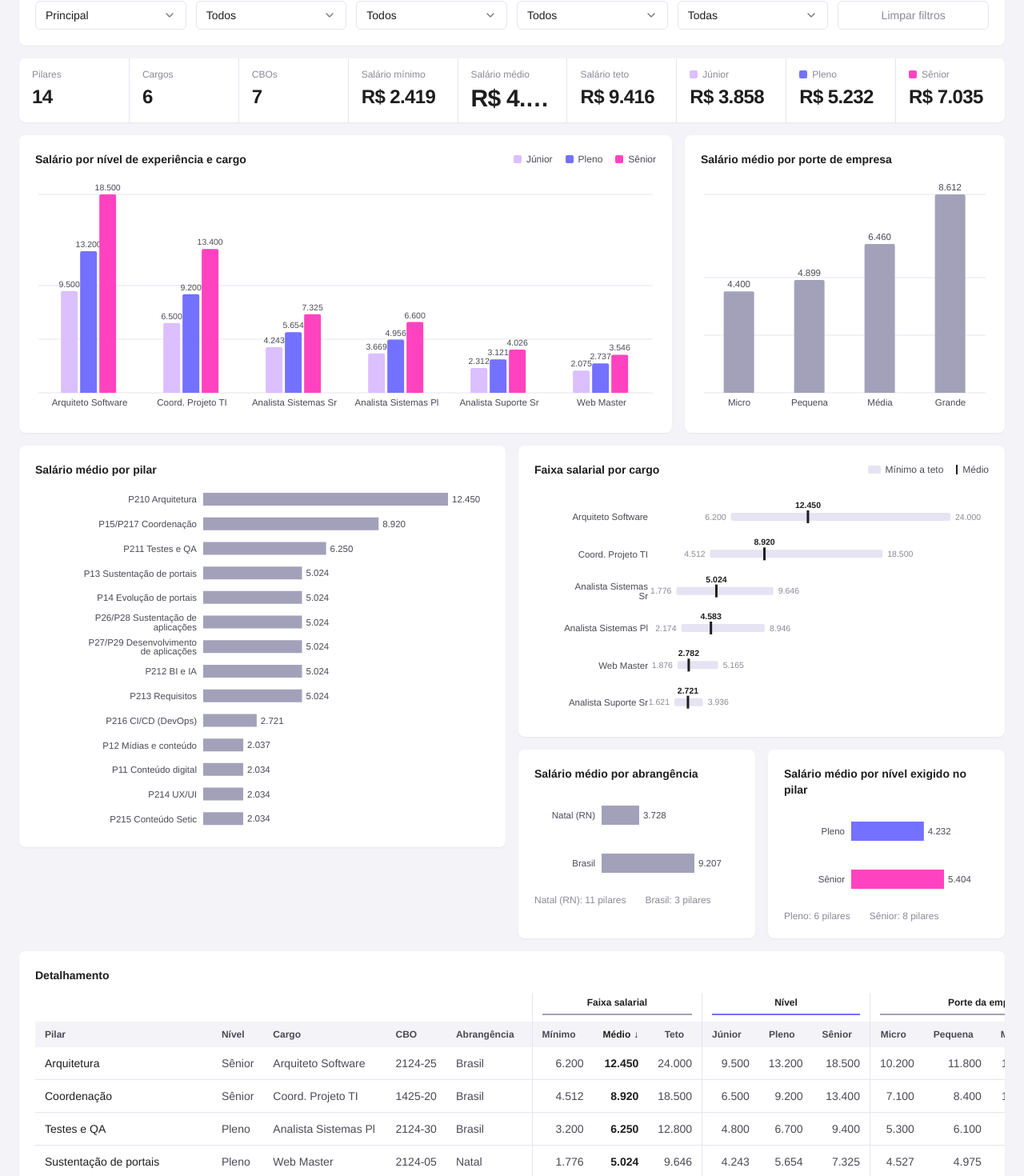
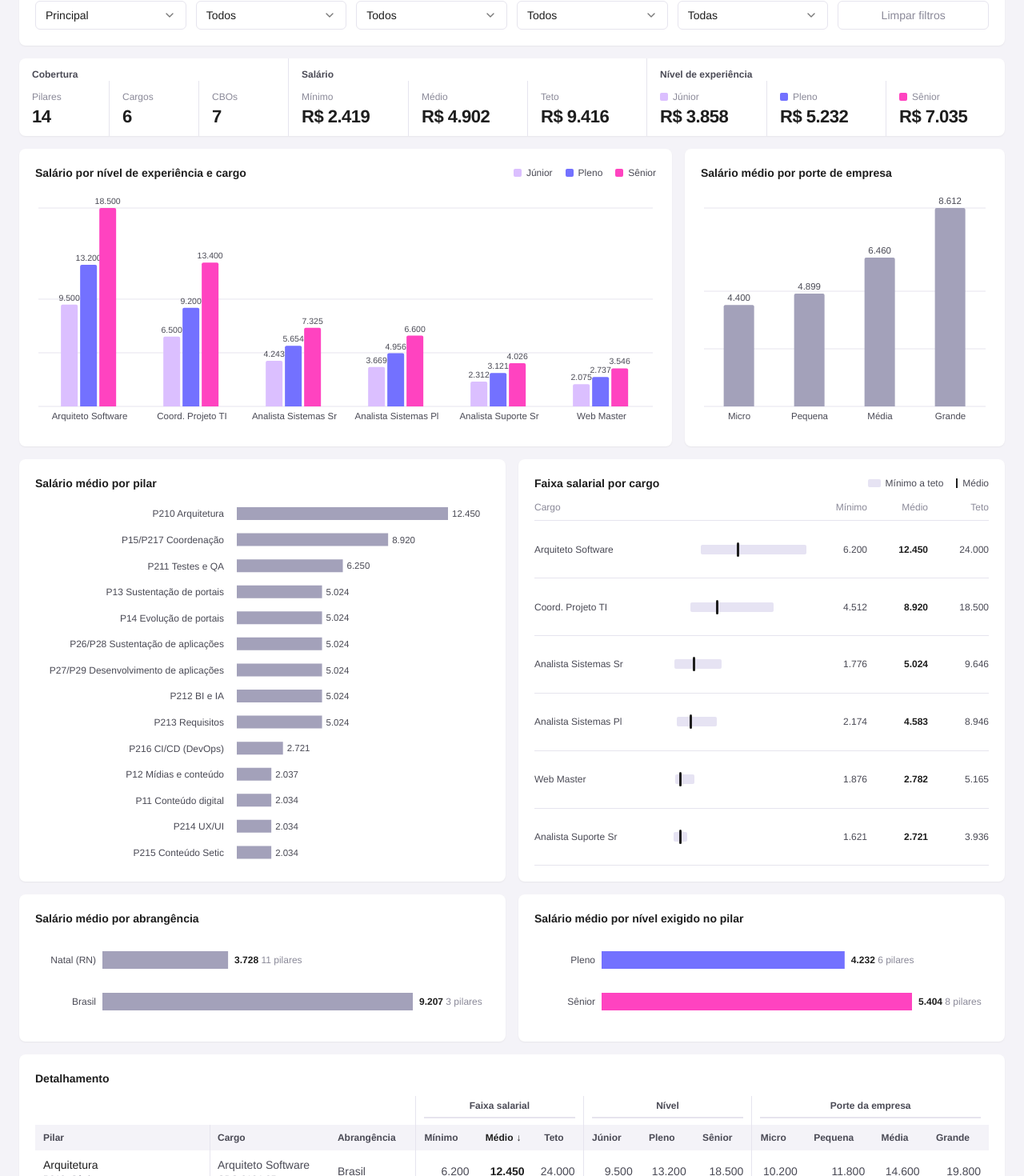
Before and after one commit to conexaocxcomercial-web/pesquisa-salarial, a React (Vite) app: page / in a window 1280 px wide. Shown: the part 127-1597 px from the top of the page at 80% size. Built offline with nearby package versions, Linux system fonts and the light colour scheme.

Commit message:
Update App.jsx

```diff
--- a/src/App.jsx
+++ b/src/App.jsx
@@ -110,12 +110,12 @@ const tab = { fontVariantNumeric: "tabular-nums" };
 
 function Painel({ titulo, children, className = "", acao }) {
   return (
-    <div className={`rounded-lg p-4 lg:p-5 ${className}`} style={{ background: v("panel"), boxShadow: v("sombra") }}>
-      <div className="flex items-center justify-between gap-3 mb-3">
+    <div className={`h-full flex flex-col rounded-lg p-4 lg:p-5 ${className}`} style={{ background: v("panel"), boxShadow: v("sombra") }}>
+      <div className="flex flex-wrap items-center justify-between gap-x-3 gap-y-2 mb-3">
         <h3 className="text-sm font-semibold" style={{ color: v("ink") }}>{titulo}</h3>
         {acao}
       </div>
-      {children}
+      <div className="flex-1 min-h-0">{children}</div>
     </div>
   );
 }
@@ -169,15 +169,32 @@ function Filtro({ rotulo, valor, onChange, opcoes, todos = "Todos" }) {
   );
 }
 
-function Indicador({ rotulo, valor, cor, grande }) {
+function Indicador({ rotulo, valor, cor }) {
   return (
-    <div className="flex flex-col justify-center min-w-0 px-4 py-3">
-      <span className="flex items-center gap-1.5 text-xs truncate" style={{ color: v("ink-3") }}>
+    <div className="flex flex-col justify-center min-w-0 px-3 xl:px-4 py-3">
+      <span className="flex items-center gap-1.5 text-xs whitespace-nowrap" style={{ color: v("ink-3") }}>
         {cor && <span className="h-2.5 w-2.5 rounded-sm shrink-0" style={{ background: v(cor) }} />}
         {rotulo}
       </span>
-      <span className={`mt-1 font-semibold tracking-tight truncate ${grande ? "text-2xl lg:text-3xl" : "text-xl lg:text-2xl"}`}
-        style={{ color: v("ink"), ...tab }}>{valor}</span>
+      <span className="mt-1 font-semibold tracking-tight whitespace-nowrap"
+        style={{ color: v("ink"), fontSize: "clamp(1.125rem, 1.1vw + 0.5rem, 1.625rem)", lineHeight: 1.15, ...tab }}>
+        {valor}
+      </span>
+    </div>
+  );
+}
+
+function GrupoIndicadores({ titulo, itens, primeiro }) {
+  return (
+    <div className="min-w-0" style={{ borderLeft: primeiro ? "none" : undefined }}>
+      <p className="px-3 xl:px-4 pt-3 text-xs font-semibold" style={{ color: v("ink-2") }}>{titulo}</p>
+      <div className="grid grid-cols-3">
+        {itens.map(([rot, val, cor], i) => (
+          <div key={rot} style={{ borderLeft: i > 0 ? `1px solid ${v("rule")}` : "none" }}>
+            <Indicador rotulo={rot} valor={val} cor={cor} />
+          </div>
+        ))}
+      </div>
     </div>
   );
 }
@@ -192,6 +209,18 @@ function Vazio() {
 const eixo = (C) => ({ tickLine: false, axisLine: false, tick: { fill: C.ink2, fontSize: 11.5 } });
 const rotuloTopo = (C, size = 10.5) => ({ position: "top", fill: C.ink2, fontSize: size, formatter: num, style: tab });
 const rotuloFim = (C) => ({ position: "right", fill: C.ink2, fontSize: 11.5, formatter: num, style: tab });
+
+function TickLinha({ x, y, payload, largura, C }) {
+  const max = Math.max(6, Math.floor((largura - 10) / 6.3));
+  const t = String(payload.value);
+  const texto = t.length > max ? t.slice(0, max - 1).trimEnd() + "…" : t;
+  return (
+    <text x={x - 8} y={y} dy="0.35em" textAnchor="end" fontSize={12} fill={C.ink2}>
+      {texto !== t && <title>{t}</title>}
+      {texto}
+    </text>
+  );
+}
 
 function NivelPorCargo({ linhas, C, movel, onCargo }) {
   const dados = useMemo(() => {
@@ -265,12 +294,14 @@ function PorPorte({ linhas, C }) {
 function PorPilar({ linhas, C, movel, onPilar, pilarAtivo }) {
   const dados = [...linhas].sort((a, b) => b.med - a.med);
   const clique = (e) => e && e.payload && onPilar(e.payload.cod);
+  const yW = movel ? 150 : 252;
   return (
     <Painel titulo="Salário médio por pilar">
-      <ResponsiveContainer width="100%" height={dados.length * 30 + 10}>
+      <ResponsiveContainer width="100%" height={dados.length * 32 + 8}>
         <BarChart data={dados} layout="vertical" margin={{ top: 0, right: 52, bottom: 0, left: 0 }}>
           <XAxis type="number" hide domain={[0, "dataMax"]} />
-          <YAxis type="category" dataKey={movel ? "curto" : "rotPilar"} width={movel ? 128 : 210} {...eixo(C)} interval={0} />
+          <YAxis type="category" dataKey={movel ? "curto" : "rotPilar"} width={yW} tickLine={false} axisLine={false} interval={0}
+            tick={<TickLinha largura={yW} C={C} />} />
           <Tooltip cursor={{ fill: C.canvas }} content={<Dica titulo={(p) => `${p.cod} ${p.nome}`} />} />
           <Bar dataKey="med" name="Salário médio" barSize={16} isAnimationActive={false} onClick={clique} style={{ cursor: "pointer" }}>
             {dados.map((r) => <Cell key={r.cod} fill={pilarAtivo === r.cod ? C.foco : C.base} />)}
@@ -282,61 +313,95 @@ function PorPilar({ linhas, C, movel, onPilar, pilarAtivo }) {
   );
 }
 
-function FaixaPorCargo({ linhas, C, movel }) {
+function FaixaPorCargo({ linhas, movel }) {
   const dados = useMemo(() => {
     const m = {};
     linhas.forEach((r) => { (m[r.cargo] = m[r.cargo] || []).push(r); });
-    return Object.entries(m).map(([cargo, it]) => {
-      const min = media(it.map((r) => r.min)), med = media(it.map((r) => r.med)), teto = media(it.map((r) => r.teto));
-      return { cargo, cargoCurto: CARGO_CURTO[cargo] || cargo, min, med, teto, base: min, faixa: teto - min };
-    }).sort((a, b) => b.teto - a.teto);
+    return Object.entries(m).map(([cargo, it]) => ({
+      cargo, cargoCurto: CARGO_CURTO[cargo] || cargo,
+      min: media(it.map((r) => r.min)), med: media(it.map((r) => r.med)), teto: media(it.map((r) => r.teto)),
+    })).sort((a, b) => b.teto - a.teto);
   }, [linhas]);
+  const escala = Math.max(...dados.map((d) => d.teto));
+  const pct = (x) => `${(x / escala) * 100}%`;
+  const colunas = movel ? "minmax(0,1fr) 52px 52px 52px" : "150px minmax(0,1fr) 64px 64px 64px";
+  const Valor = ({ x, forte }) => (
+    <span className={`text-right text-xs ${forte ? "font-semibold" : ""}`} style={{ color: forte ? v("ink") : v("ink-2"), ...tab }}>{num(x)}</span>
+  );
 
-  const Forma = ({ x, y, width, height, payload }) => {
-    const xm = x + ((payload.med - payload.min) / (payload.teto - payload.min || 1)) * width;
-    return (
-      <g>
-        <rect x={x} y={y} width={Math.max(width, 2)} height={height} rx={2} fill={C.faixa} />
-        <rect x={xm - 1.5} y={y - 3} width={3} height={height + 6} fill={C.ink} />
-      </g>
-    );
-  };
-  const rotulo = ({ x, y, width, height, index }) => {
-    const d = dados[index];
-    const xm = x + ((d.med - d.min) / (d.teto - d.min || 1)) * width;
-    return (
-      <g style={tab}>
-        <text x={x - 6} y={y + height / 2} dy="0.35em" textAnchor="end" fontSize={10.5} fill={C.ink3}>{num(d.min)}</text>
-        <text x={xm} y={y - 6} textAnchor="middle" fontSize={10.5} fontWeight={600} fill={C.ink}>{num(d.med)}</text>
-        <text x={x + width + 6} y={y + height / 2} dy="0.35em" fontSize={10.5} fill={C.ink3}>{num(d.teto)}</text>
-      </g>
-    );
-  };
   return (
     <Painel titulo="Faixa salarial por cargo"
       acao={<div className="flex gap-4 text-xs" style={{ color: v("ink-2") }}>
         <span className="inline-flex items-center gap-1.5"><span className="h-2.5 w-4 rounded-sm" style={{ background: v("faixa") }} />Mínimo a teto</span>
         <span className="inline-flex items-center gap-1.5"><span className="h-3 w-0.5" style={{ background: v("ink") }} />Médio</span>
       </div>}>
-      <ResponsiveContainer width="100%" height={dados.length * 46 + 16}>
-        <BarChart data={dados} layout="vertical" margin={{ top: 14, right: 48, bottom: 0, left: 0 }} barCategoryGap={18}>
-          <XAxis type="number" hide domain={[0, "dataMax"]} />
-          <YAxis type="category" dataKey="cargoCurto" width={movel ? 132 : 150} {...eixo(C)} interval={0} />
-          <Tooltip cursor={{ fill: C.canvas }} content={({ active, payload }) => {
-            if (!active || !payload || !payload.length) return null;
-            const d = payload[0].payload;
-            return (
-              <div className="rounded-md px-3 py-2 text-xs" style={{ background: v("panel"), border: `1px solid ${v("rule")}`, boxShadow: "0 4px 12px rgba(0,0,0,.18)", ...tab }}>
-                <div className="font-semibold mb-1" style={{ color: v("ink") }}>{d.cargo}</div>
-                {[["Mínimo", d.min], ["Médio", d.med], ["Teto", d.teto]].map(([k, x]) => (
-                  <div key={k} className="flex justify-between gap-6" style={{ color: v("ink-2") }}><span>{k}</span><span style={{ color: v("ink") }}>{brl(x)}</span></div>
-                ))}
+      <div className="h-full flex flex-col">
+        <div className="grid items-end gap-x-3 pb-2 text-xs" style={{ gridTemplateColumns: colunas, color: v("ink-3"), borderBottom: `1px solid ${v("rule")}` }}>
+          {!movel && <span>Cargo</span>}
+          <span>{movel ? "Cargo e faixa" : ""}</span>
+          <span className="text-right">Mínimo</span>
+          <span className="text-right">Médio</span>
+          <span className="text-right">Teto</span>
+        </div>
+        <div className="flex-1 flex flex-col">
+          {dados.map((d) => {
+            const barra = (
+              <div className="relative h-3 w-full" aria-hidden="true">
+                <div className="absolute inset-y-0 rounded-sm" style={{ left: pct(d.min), width: `calc(${pct(d.teto)} - ${pct(d.min)})`, background: v("faixa") }} />
+                <div className="absolute rounded-sm" style={{ left: `calc(${pct(d.med)} - 1.5px)`, top: -3, bottom: -3, width: 3, background: v("ink") }} />
               </div>
             );
-          }} />
-          <Bar dataKey="base" stackId="f" fill="transparent" isAnimationActive={false} />
-          <Bar dataKey="faixa" stackId="f" shape={<Forma />} barSize={12} isAnimationActive={false}>
-            <LabelList dataKey="faixa" content={rotulo} />
+            return (
+              <div key={d.cargo} className="flex-1 grid items-center gap-x-3 py-2.5"
+                style={{ gridTemplateColumns: colunas, minHeight: movel ? 56 : 40, borderBottom: `1px solid ${v("rule")}` }}
+                title={`${d.cargo}: mínimo ${brl(d.min)}, médio ${brl(d.med)}, teto ${brl(d.teto)}`}>
+                {movel ? (
+                  <div className="min-w-0 flex flex-col gap-2">
+                    <span className="text-xs truncate" style={{ color: v("ink-2") }}>{d.cargoCurto}</span>
+                    {barra}
+                  </div>
+                ) : (
+                  <>
+                    <span className="text-xs truncate" style={{ color: v("ink-2") }}>{d.cargoCurto}</span>
+                    {barra}
+                  </>
+                )}
+                <Valor x={d.min} />
+                <Valor x={d.med} forte />
+                <Valor x={d.teto} />
+              </div>
+            );
+          })}
+        </div>
+      </div>
+    </Painel>
+  );
+}
+
+function rotuloComContagem(dados, C) {
+  return ({ x, y, width, height, index }) => {
+    const d = dados[index];
+    if (d.med == null) return null;
+    return (
+      <text x={x + width + 8} y={y + height / 2} dy="0.35em" fontSize={12} style={tab}>
+        <tspan fontWeight={600} fill={C.ink}>{num(d.med)}</tspan>
+        <tspan fill={C.ink3}>{`  ${d.n} ${d.n === 1 ? "pilar" : "pilares"}`}</tspan>
+      </text>
+    );
+  };
+}
+
+function BarrasResumo({ titulo, dados, C, cores }) {
+  return (
+    <Painel titulo={titulo}>
+      <ResponsiveContainer width="100%" height={112}>
+        <BarChart data={dados} layout="vertical" margin={{ top: 4, right: 96, bottom: 4, left: 0 }} barCategoryGap={20}>
+          <XAxis type="number" hide domain={[0, "dataMax"]} />
+          <YAxis type="category" dataKey="rot" width={84} {...eixo(C)} tick={{ fill: C.ink2, fontSize: 12 }} />
+          <Tooltip cursor={{ fill: C.canvas }} content={<Dica />} />
+          <Bar dataKey="med" name="Salário médio" barSize={22} isAnimationActive={false}>
+            {dados.map((d, i) => <Cell key={d.rot} fill={cores[i]} />)}
+            <LabelList dataKey="med" content={rotuloComContagem(dados, C)} />
           </Bar>
         </BarChart>
       </ResponsiveContainer>
@@ -347,60 +412,25 @@ function FaixaPorCargo({ linhas, C, movel }) {
 function PorAbrangencia({ linhas, C }) {
   const dados = ["Natal", "Brasil"].map((a) => {
     const it = linhas.filter((r) => r.abr === a);
-    return { abr: a === "Natal" ? "Natal (RN)" : "Brasil", n: it.length, med: it.length ? media(it.map((r) => r.med)) : null };
+    return { rot: a === "Natal" ? "Natal (RN)" : "Brasil", n: it.length, med: it.length ? media(it.map((r) => r.med)) : null };
   });
-  return (
-    <Painel titulo="Salário médio por abrangência">
-      <ResponsiveContainer width="100%" height={120}>
-        <BarChart data={dados} layout="vertical" margin={{ top: 0, right: 56, bottom: 0, left: 0 }} barCategoryGap={18}>
-          <XAxis type="number" hide domain={[0, "dataMax"]} />
-          <YAxis type="category" dataKey="abr" width={84} {...eixo(C)} />
-          <Tooltip cursor={{ fill: C.canvas }} content={<Dica />} />
-          <Bar dataKey="med" name="Salário médio" fill={C.base} isAnimationActive={false}>
-            <LabelList dataKey="med" {...rotuloFim(C)} />
-          </Bar>
-        </BarChart>
-      </ResponsiveContainer>
-      <div className="mt-2 flex gap-6 text-xs" style={{ color: v("ink-3"), ...tab }}>
-        {dados.map((d) => <span key={d.abr}>{d.abr}: {d.n} {d.n === 1 ? "pilar" : "pilares"}</span>)}
-      </div>
-    </Painel>
-  );
+  return <BarrasResumo titulo="Salário médio por abrangência" dados={dados} C={C} cores={[C.base, C.base]} />;
 }
 
 function PorNivelPilar({ linhas, C }) {
   const dados = ["Pl", "Sr"].map((n) => {
     const it = linhas.filter((r) => r.nivel === n);
-    return { nivel: NIVEL[n], k: n, n: it.length, med: it.length ? media(it.map((r) => r.med)) : null };
+    return { rot: NIVEL[n], n: it.length, med: it.length ? media(it.map((r) => r.med)) : null };
   });
-  return (
-    <Painel titulo="Salário médio por nível exigido no pilar">
-      <ResponsiveContainer width="100%" height={120}>
-        <BarChart data={dados} layout="vertical" margin={{ top: 0, right: 56, bottom: 0, left: 0 }} barCategoryGap={18}>
-          <XAxis type="number" hide domain={[0, "dataMax"]} />
-          <YAxis type="category" dataKey="nivel" width={84} {...eixo(C)} />
-          <Tooltip cursor={{ fill: C.canvas }} content={<Dica />} />
-          <Bar dataKey="med" name="Salário médio" isAnimationActive={false}>
-            {dados.map((d) => <Cell key={d.k} fill={d.k === "Pl" ? C.pleno : C.senior} />)}
-            <LabelList dataKey="med" {...rotuloFim(C)} />
-          </Bar>
-        </BarChart>
-      </ResponsiveContainer>
-      <div className="mt-2 flex gap-6 text-xs" style={{ color: v("ink-3"), ...tab }}>
-        {dados.map((d) => <span key={d.k}>{d.nivel}: {d.n} {d.n === 1 ? "pilar" : "pilares"}</span>)}
-      </div>
-    </Painel>
-  );
+  return <BarrasResumo titulo="Salário médio por nível exigido no pilar" dados={dados} C={C} cores={[C.pleno, C.senior]} />;
 }
 
 /* ------------------------------------------------------------------
    TABELA
 ------------------------------------------------------------------- */
 const COLS = [
-  { k: "curto", rot: "Pilar", txt: true, g: "id" },
-  { k: "nivel", rot: "Nível", txt: true, f: (r) => NIVEL[r.nivel], g: "id" },
-  { k: "cargoCurto", rot: "Cargo", txt: true, g: "id" },
-  { k: "cbo", rot: "CBO", txt: true, g: "id" },
+  { k: "curto", rot: "Pilar", txt: true, g: "id", apoio: (r) => `${r.cod}, ${NIVEL[r.nivel]}` },
+  { k: "cargoCurto", rot: "Cargo", txt: true, g: "id", apoio: (r) => `CBO ${r.cbo}` },
   { k: "abr", rot: "Abrangência", txt: true, g: "id" },
   { k: "min", rot: "Mínimo", g: "faixa" }, { k: "med", rot: "Médio", forte: true, g: "faixa" }, { k: "teto", rot: "Teto", g: "faixa" },
   { k: "jr", rot: "Júnior", g: "nivel" }, { k: "pl", rot: "Pleno", g: "nivel" }, { k: "sr", rot: "Sênior", g: "nivel" },
@@ -416,6 +446,7 @@ const GRUPOS = [
 ];
 const inicioGrupo = (c, i) => i > 0 && COLS[i - 1].g !== c.g;
 const val = (r, c) => (c.p ? r.porte[c.k] : r[c.k]);
+const fixa = (i, fundo) => (i === 0 ? { position: "sticky", left: 0, zIndex: 1, background: fundo, boxShadow: `1px 0 0 ${v("rule")}` } : {});
 
 function Tabela({ linhas }) {
   const [ord, setOrd] = useState({ k: "med", dir: -1 });
@@ -428,33 +459,30 @@ function Tabela({ linhas }) {
   });
   return (
     <Painel titulo="Detalhamento">
-      <div className="overflow-x-auto -mx-4 lg:-mx-5 px-4 lg:px-5">
-        <table className="w-full text-sm" style={{ minWidth: 1120, ...tab }}>
+      <div className="overflow-x-auto">
+        <table className="w-full text-sm" style={{ minWidth: 960, borderCollapse: "separate", borderSpacing: 0, ...tab }}>
           <thead>
             <tr>
               {GRUPOS.map((gr) => (
                 <th key={gr.g} colSpan={COLS.filter((c) => c.g === gr.g).length}
-                  className="pt-1 pb-2 px-3 text-xs font-semibold text-center"
-                  style={{ color: v("ink"), borderLeft: gr.g !== "id" ? `1px solid ${v("rule")}` : "none" }}>
-                  {gr.rot && (
-                    <span className="block pb-1.5" style={{ borderBottom: `2px solid ${gr.g === "nivel" ? v("pleno") : v("base")}` }}>
-                      {gr.rot}
-                    </span>
-                  )}
+                  className="pt-1 pb-2 px-2.5 text-xs font-semibold text-center"
+                  style={{ color: v("ink-2"), borderLeft: gr.g !== "id" ? `1px solid ${v("rule")}` : "none",
+                    ...(gr.g === "id" ? { position: "sticky", left: 0, zIndex: 1, background: v("panel") } : {}) }}>
+                  {gr.rot && <span className="block pb-1.5" style={{ borderBottom: `2px solid ${v("rule")}` }}>{gr.rot}</span>}
                 </th>
               ))}
             </tr>
-            <tr style={{ background: v("canvas") }}>
+            <tr>
               {COLS.map((c, i) => {
                 const ativo = ord.k === c.k;
                 return (
-                  <th key={c.k} className={`py-2 px-3 text-xs font-semibold ${c.txt ? "text-left" : "text-right"}`}
-                    style={{ borderLeft: inicioGrupo(c, i) ? `1px solid ${v("rule")}` : "none" }}
+                  <th key={c.k} className={`py-2 px-2.5 text-xs font-semibold whitespace-nowrap ${c.txt ? "text-left" : "text-right"}`}
+                    style={{ background: v("canvas"), borderLeft: inicioGrupo(c, i) ? `1px solid ${v("rule")}` : "none", ...fixa(i, v("canvas")) }}
                     aria-sort={ativo ? (ord.dir === 1 ? "ascending" : "descending") : "none"}>
                     <button type="button" className="inline-flex items-center gap-1"
                       onClick={() => setOrd((o) => ({ k: c.k, dir: o.k === c.k ? -o.dir : c.txt ? 1 : -1 }))}
                       style={{ color: ativo ? v("ink") : v("ink-2") }}>
-                      {c.rot}<span aria-hidden="true" style={{ opacity: ativo ? 1 : 0 }}>{ord.dir === 1 ? "↑" : "↓"}</span>
+                      {c.rot}<span aria-hidden="true" className="inline-block w-2.5 text-left" style={{ opacity: ativo ? 1 : 0 }}>{ord.dir === 1 ? "↑" : "↓"}</span>
                     </button>
                   </th>
                 );
@@ -463,13 +491,15 @@ function Tabela({ linhas }) {
           </thead>
           <tbody>
             {lista.map((r) => (
-              <tr key={r.cod + r.fonte} style={{ borderBottom: `1px solid ${v("rule")}` }}>
+              <tr key={r.cod + r.fonte}>
                 {COLS.map((c, i) => {
                   const x = val(r, c);
                   return (
-                    <td key={c.k} className={`py-2.5 px-3 whitespace-nowrap ${c.txt ? "text-left" : "text-right"} ${c.forte ? "font-semibold" : ""}`}
-                      style={{ color: c.forte || c.k === "curto" ? v("ink") : v("ink-2"), borderLeft: inicioGrupo(c, i) ? `1px solid ${v("rule")}` : "none" }}>
-                      {c.f ? c.f(r) : c.txt ? x : num(x)}
+                    <td key={c.k} className={`py-2 px-2.5 whitespace-nowrap align-middle ${c.txt ? "text-left" : "text-right"} ${c.forte ? "font-semibold" : ""}`}
+                      style={{ color: c.forte || i === 0 ? v("ink") : v("ink-2"), borderBottom: `1px solid ${v("rule")}`,
+                        borderLeft: inicioGrupo(c, i) ? `1px solid ${v("rule")}` : "none", ...fixa(i, v("panel")) }}>
+                      {c.txt ? x : num(x)}
+                      {c.apoio && <div className="text-xs font-normal" style={{ color: v("ink-3") }}>{c.apoio(r)}</div>}
                     </td>
                   );
                 })}
@@ -551,6 +581,8 @@ export default function PainelPesquisaSalarial() {
     .painel svg text { font-family: inherit; }
     .painel button:focus-visible, .painel [role="combobox"]:focus-visible { outline: 2px solid var(--pleno); outline-offset: 2px; }
     .painel-menu [role="option"] { color: var(--ink); }
+    .grupo-ind { border-top: 1px solid var(--rule); }
+    @media (min-width: 1280px) { .grupo-ind { border-top: none; border-left: 1px solid var(--rule); } }
     .seletor-polegar { transition: transform .2s ease, background-color .2s ease; }
     @media (prefers-reduced-motion: reduce) { .seletor-polegar { transition: none; } }
     .painel-menu [role="option"][data-highlighted] { background: var(--hover); color: var(--ink); }
@@ -605,17 +637,14 @@ export default function PainelPesquisaSalarial() {
         </div>
 
         {/* Indicadores */}
-        <div className="rounded-lg grid grid-cols-3 lg:grid-cols-9 overflow-hidden" style={{ background: v("panel"), boxShadow: v("sombra") }}>
+        <div className="rounded-lg grid grid-cols-1 xl:grid-cols-11 overflow-hidden" style={{ background: v("panel"), boxShadow: v("sombra") }}>
           {[
-            ["Pilares", num(k.pilares)], ["Cargos", num(k.cargos)], ["CBOs", num(k.cbos)],
-            ["Salário mínimo", brl(k.min)], ["Salário médio", brl(k.med), null, true], ["Salário teto", brl(k.teto)],
-            ["Júnior", brl(k.jr), "junior"], ["Pleno", brl(k.pl), "pleno"], ["Sênior", brl(k.sr), "senior"],
-          ].map(([rot, val, cor, grande], i) => (
-            <div key={rot} style={{
-              borderLeft: i % 3 !== 0 || (!movel && i > 0) ? `1px solid ${v("rule")}` : "none",
-              borderTop: movel && i >= 3 ? `1px solid ${v("rule")}` : "none",
-            }}>
-              <Indicador rotulo={rot} valor={val} cor={cor} grande={grande} />
+            ["Cobertura", "xl:col-span-3", [["Pilares", num(k.pilares)], ["Cargos", num(k.cargos)], ["CBOs", num(k.cbos)]]],
+            ["Salário", "xl:col-span-4", [["Mínimo", brl(k.min)], ["Médio", brl(k.med)], ["Teto", brl(k.teto)]]],
+            ["Nível de experiência", "xl:col-span-4", [["Júnior", brl(k.jr), "junior"], ["Pleno", brl(k.pl), "pleno"], ["Sênior", brl(k.sr), "senior"]]],
+          ].map(([titulo, span, itens], i) => (
+            <div key={titulo} className={`${span} ${i > 0 ? "grupo-ind" : ""}`}>
+              <GrupoIndicadores titulo={titulo} itens={itens} />
             </div>
           ))}
         </div>
@@ -630,13 +659,11 @@ export default function PainelPesquisaSalarial() {
             </div>
             <div className="grid grid-cols-1 lg:grid-cols-12 gap-3 md:gap-4">
               <div className="lg:col-span-6"><PorPilar linhas={linhas} C={C} movel={movel} onPilar={alternar("pilar")} pilarAtivo={f.pilar} /></div>
-              <div className="lg:col-span-6 flex flex-col gap-3 md:gap-4">
-                <FaixaPorCargo linhas={linhas} C={C} movel={movel} />
-                <div className="grid grid-cols-1 md:grid-cols-2 gap-3 md:gap-4">
-                  <PorAbrangencia linhas={linhas} C={C} />
-                  <PorNivelPilar linhas={linhas} C={C} />
-                </div>
-              </div>
+              <div className="lg:col-span-6"><FaixaPorCargo linhas={linhas} movel={movel} /></div>
+            </div>
+            <div className="grid grid-cols-1 md:grid-cols-2 gap-3 md:gap-4">
+              <PorAbrangencia linhas={linhas} C={C} />
+              <PorNivelPilar linhas={linhas} C={C} />
             </div>
             <Tabela linhas={linhas} />
           </>
```
